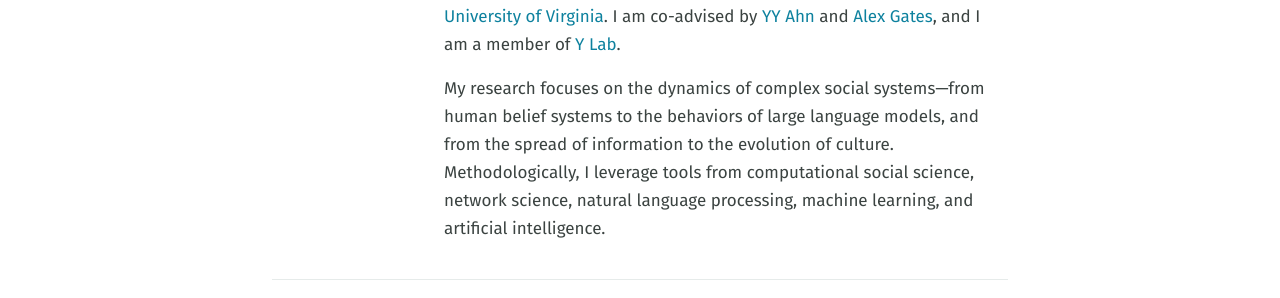
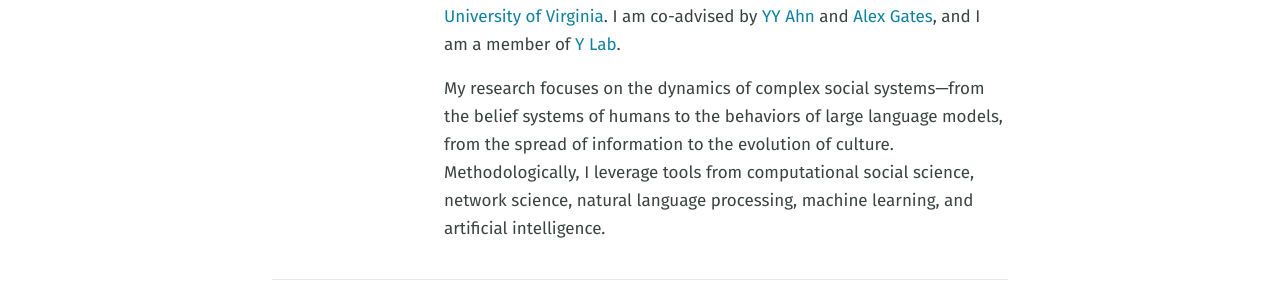
Before and after one commit to QinyangYu/qinyangyu.github.io, a Jekyll site: the page built from index.md, in a window 1280 px wide and 900 px high, scrolled down 336 px. Shown: the part 182-480 px from the top of the window. Built offline with Jekyll 4.4.1, drawn with Linux system fonts in a browser that asks for light colours.

Commit message:
Polish homepage bio wording
Co-Authored-By: Claude Opus 5.5 <noreply@anthropic.com>

```diff
--- a/_config.yml
+++ b/_config.yml
@@ -23,7 +23,7 @@ favicon: /assets/img/iamaflerken.jpg
 
 # Search engines and link previews
 keywords: Qinyang Yu, Yu Qinyang, computational social science, network science, natural language processing, large language models, belief dynamics, University of Virginia
-description: Qinyang Yu is a first-year PhD student in the School of Data Science at the University of Virginia. His research focuses on the dynamics of complex social systems, from human belief systems to the behaviors of large language models, and from the spread of information to the evolution of culture.
+description: Qinyang Yu is a first-year PhD student in the School of Data Science at the University of Virginia. His research focuses on the dynamics of complex social systems, from the belief systems of humans to the behaviors of large language models, from the spread of information to the evolution of culture.
 
 # Files that are not published
 exclude:
--- a/index.md
+++ b/index.md
@@ -7,7 +7,7 @@ layout: homepage
   <div class="block-body">
     <p>Hi! Welcome to my website!</p>
     <p>I am Qinyang Yu, a first-year PhD student at the <a href="https://datascience.virginia.edu/">School of Data Science</a>, <a href="https://www.virginia.edu/">University of Virginia</a>. I am co-advised by <a href="https://yyahn.com/about/">YY Ahn</a> and <a href="https://datascience.virginia.edu/people/alex-gates">Alex Gates</a>, and I am a member of <a href="https://yyahn.com/ylab/">Y Lab</a>.</p>
-    <p>My research focuses on the dynamics of complex social systems—from human belief systems to the behaviors of large language models, and from the spread of information to the evolution of culture. Methodologically, I leverage tools from computational social science, network science, natural language processing, machine learning, and artificial intelligence.</p>
+    <p>My research focuses on the dynamics of complex social systems—from the belief systems of humans to the behaviors of large language models, from the spread of information to the evolution of culture. Methodologically, I leverage tools from computational social science, network science, natural language processing, machine learning, and artificial intelligence.</p>
   </div>
 </section>
 
```
